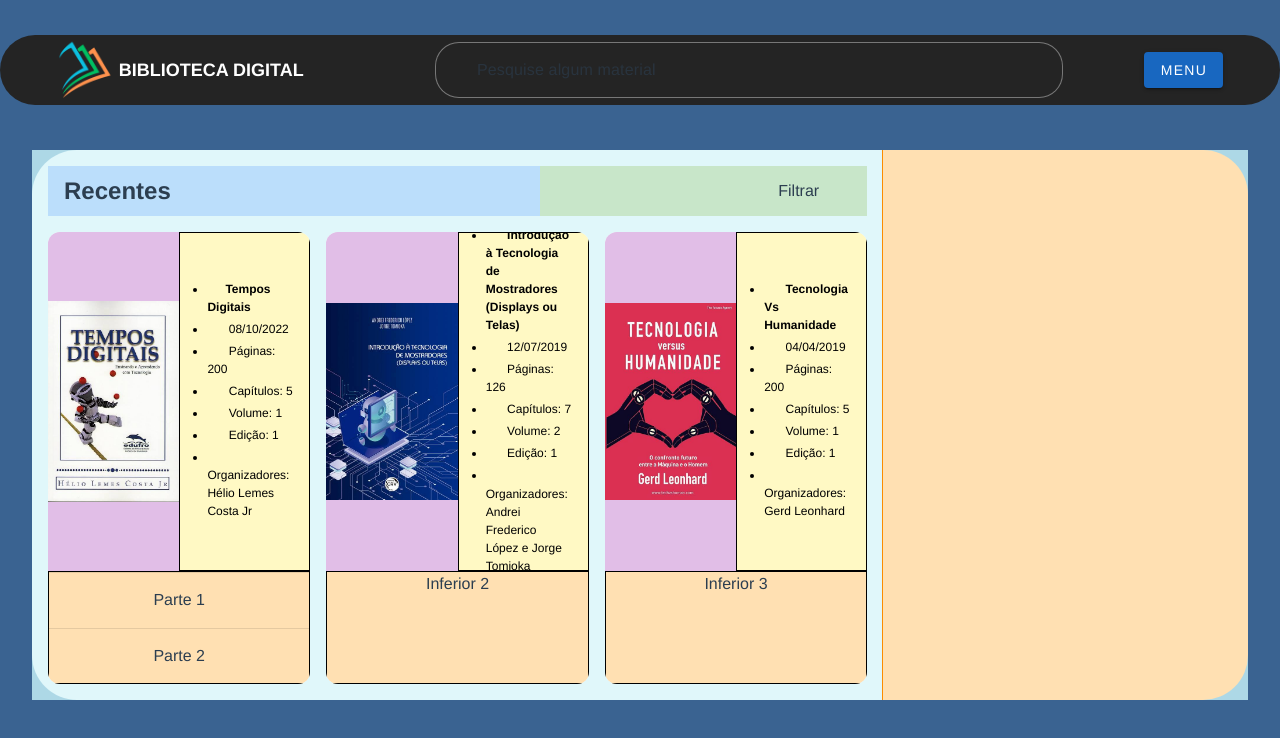
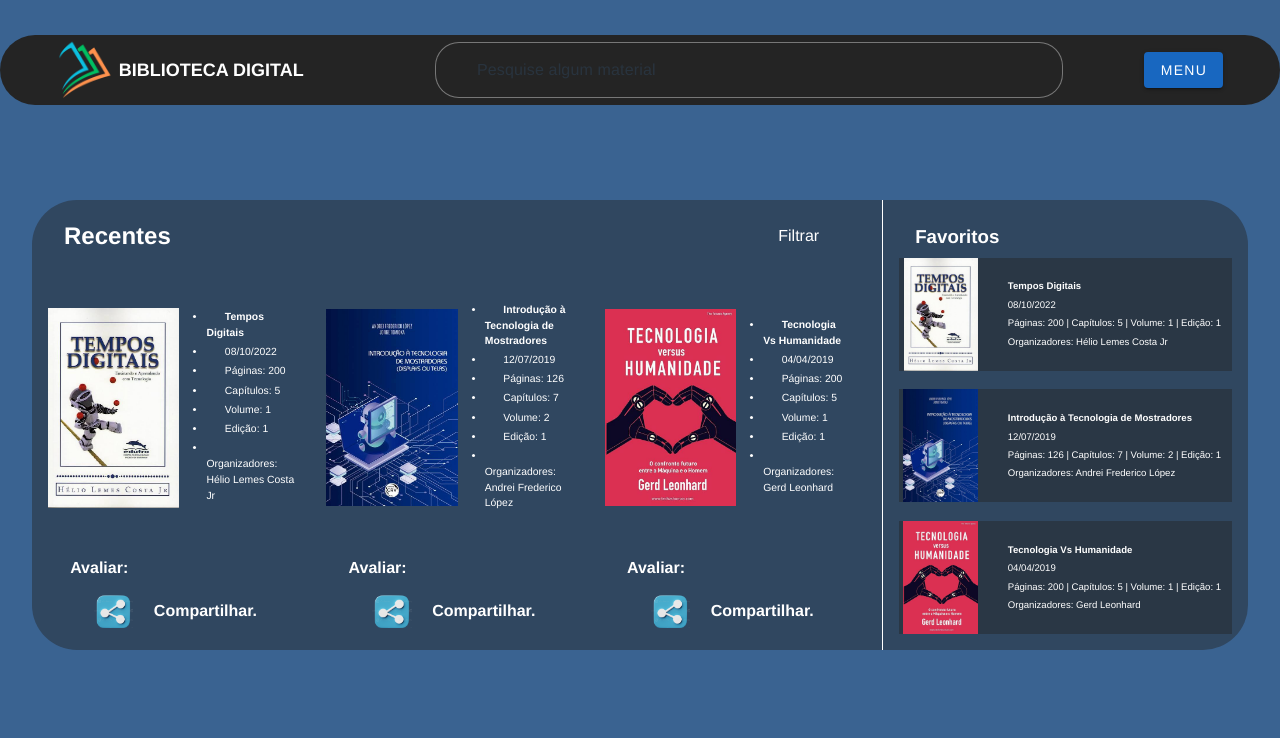
Before and after one commit to harcyldowinkelmann/biblioteca-digital, a Vue app in the folder frontend/: page /#/home in a window 1280 px wide. Shown: the top 738 px of the page. Built offline with nearby package versions, Linux system fonts and the light colour scheme; what vue-the-mask would draw is missing.

Commit message:
feat(HomeView): Melhorando interface | Adicionando cards dinâmicos

```diff
--- a/frontend/src/views/HomeView.vue
+++ b/frontend/src/views/HomeView.vue
@@ -15,108 +15,127 @@
           </div>
 
           <div class="bottom-section">
-            <div class="card">
+                <div class="card" v-for="(book, index) in books" :key="index">
                     <div class="card-top">
                         <div class="card-left">
                             <v-img
-                            alt="Biblioteca Digital"
-                            :src="bookImage"
+                              alt="Capa do livro"
+                              :src="book.image"
                               transition="scale-transition"
                               class="img-menu-bar"
-                        ></v-img>
+                            />
                         </div>
+
                         <div class="card-right">
                             <ul class="book-info">
-                            <li><v-icon>{{ bookInfos[2].icon }}</v-icon><strong>{{ bookInfos[0].titulo }}</strong></li>
-                            <li><v-icon>{{ bookInfos[0].icon }}</v-icon> {{ bookInfos[0].publicacao }}</li>
-                            <li><v-icon>{{ bookInfos[0].icon }}</v-icon> Páginas: {{ bookInfos[0].paginas }}</li>
-                            <li><v-icon>{{ bookInfos[0].icon }}</v-icon> Capítulos: {{ bookInfos[0].capitulos }}</li>
-                            <li><v-icon>{{ bookInfos[0].icon }}</v-icon> Volume: {{ bookInfos[0].volume }}</li>
-                            <li><v-icon>{{ bookInfos[0].icon }}</v-icon> Edição: {{ bookInfos[0].edicao }}</li>
-                            <li><v-icon>{{ bookInfos[0].icon }}</v-icon> Organizadores: {{ bookInfos[0].organizadores }}</li>
+                                <li><v-icon>{{ book.icon }}</v-icon> <strong>{{ book.titulo }}</strong></li>
+                                <li><v-icon>{{ book.icon }}</v-icon> {{ book.publicacao }}</li>
+                                <li><v-icon>{{ book.icon }}</v-icon> Páginas: {{ book.paginas }}</li>
+                                <li><v-icon>{{ book.icon }}</v-icon> Capítulos: {{ book.capitulos }}</li>
+                                <li><v-icon>{{ book.icon }}</v-icon> Volume: {{ book.volume }}</li>
+                                <li><v-icon>{{ book.icon }}</v-icon> Edição: {{ book.edicao }}</li>
+                                <li><v-icon>{{ book.icon }}</v-icon> Organizadores: {{ book.organizadores }}</li>
                             </ul>
                         </div>
                     </div>
 
                     <div class="card-bottom">
-                    <div class="bottom-half">Parte 1</div>
-                    <div class="bottom-half">Parte 2</div>
+                        <div class="bottom-half">
+                            <span class="rating-material">Avaliar:</span>
+                            <v-rating hover :length="5" size="x-small" :model-value="3" />
+                        </div>
+                        <div class="bottom-half">
+                            <div class="imagem-container">
+                                <img :src="share" alt="Imagem">
+                            </div>
+                            <div class="texto-container">
+                                <p>Compartilhar.</p>
                             </div>
                         </div>
-
-            <div class="card">
-              <div class="card-top">
-                <div class="card-left">
-                    <v-img
-                        alt="Biblioteca Digital"
-                        :src="bookImage2"
-                        transition="scale-transition"
-                        class="img-menu-bar"
-                    ></v-img>
                     </div>
-                <div class="card-right">
-                    <ul class="book-info">
-                        <li><v-icon>{{ bookInfos[2].icon }}</v-icon> <strong>{{ bookInfos[1].titulo }}</strong></li>
-                        <li><v-icon>{{ bookInfos[1].icon }}</v-icon> {{ bookInfos[1].publicacao }}</li>
-                        <li><v-icon>{{ bookInfos[0].icon }}</v-icon> Páginas: {{ bookInfos[1].paginas }}</li>
-                        <li><v-icon>{{ bookInfos[0].icon }}</v-icon> Capítulos: {{ bookInfos[1].capitulos }}</li>
-                        <li><v-icon>{{ bookInfos[0].icon }}</v-icon> Volume: {{ bookInfos[1].volume }}</li>
-                        <li><v-icon>{{ bookInfos[0].icon }}</v-icon> Edição: {{ bookInfos[1].edicao }}</li>
-                        <li><v-icon>{{ bookInfos[0].icon }}</v-icon> Organizadores: {{ bookInfos[1].organizadores }}</li>
-                    </ul>
-                </div>
-              </div>
-              <div class="card-bottom">Inferior 2</div>
-            </div>
-
-            <div class="card">
-              <div class="card-top">
-                <div class="card-left">
-                    <v-img
-                        alt="Biblioteca Digital"
-                        :src="bookImage3"
-                        transition="scale-transition"
-                        class="img-menu-bar"
-                    ></v-img>
-                </div>
-                <div class="card-right">
-                    <ul class="book-info">
-                        <li><v-icon>{{ bookInfos[2].icon }}</v-icon> <strong>{{ bookInfos[2].titulo }}</strong></li>
-                        <li><v-icon>{{ bookInfos[2].icon }}</v-icon> {{ bookInfos[2].publicacao }}</li>
-                        <li><v-icon>{{ bookInfos[2].icon }}</v-icon> Páginas: {{ bookInfos[2].paginas }}</li>
-                        <li><v-icon>{{ bookInfos[2].icon }}</v-icon> Capítulos: {{ bookInfos[2].capitulos }}</li>
-                        <li><v-icon>{{ bookInfos[2].icon }}</v-icon> Volume: {{ bookInfos[2].volume }}</li>
-                        <li><v-icon>{{ bookInfos[2].icon }}</v-icon> Edição: {{ bookInfos[2].edicao }}</li>
-                        <li><v-icon>{{ bookInfos[2].icon }}</v-icon> Organizadores: {{ bookInfos[2].organizadores }}</li>
-                    </ul>
-                </div>
-              </div>
-              <div class="card-bottom">Inferior 3</div>
                 </div>
             </div>
         </div>
 
-        <v-divider vertical class="border-opacity-100" color="warning"></v-divider>
+        <v-divider vertical class="border-opacity-100" color="white"></v-divider>
 
         <div class="right-panel">
-          <!-- Conteúdo da direita -->
+            <div class="right-top-section">
+                <div class="text-card-right-panel">
+                  <h3>Favoritos</h3>
+                </div>
+            </div>
+            <div class="right-bottom-section">
+                <div class="right-bottom-item">
+                    <div class="bottom-item-left">
+                        <v-img
+                            alt="Capa do livro"
+                            :src="books[0].image"
+                            transition="scale-transition"
+                            class="img-menu-bar"
+                        />
+                    </div>
+                    <div class="bottom-item-right">
+                        <ul class="book-info-right-card">
+                            <li><v-icon>mdi-search</v-icon> <strong>{{ books[0].titulo }}</strong></li>
+                            <li><v-icon>mdi-search</v-icon> {{ books[0].publicacao }}</li>
+                            <li><v-icon>mdi-search</v-icon> Páginas: {{ books[0].paginas }} | Capítulos: {{ books[0].capitulos }} | Volume: {{ books[0].volume }} | Edição: {{ books[0].edicao }}</li>
+                            <li><v-icon>mdi-search</v-icon> Organizadores: {{ books[0].organizadores }}</li>
+                        </ul>
+                    </div>
+                </div>
+                <div class="right-bottom-item">
+                    <div class="bottom-item-left">
+                        <v-img
+                            alt="Capa do livro"
+                            :src="books[1].image"
+                            transition="scale-transition"
+                            class="img-menu-bar"
+                        />
+                    </div>
+                    <div class="bottom-item-right">
+                        <ul class="book-info-right-card">
+                            <li><v-icon>mdi-search</v-icon> <strong>{{ books[1].titulo }}</strong></li>
+                            <li><v-icon>mdi-search</v-icon> {{ books[1].publicacao }}</li>
+                            <li><v-icon>mdi-search</v-icon> Páginas: {{ books[1].paginas }} | Capítulos: {{ books[1].capitulos }} | Volume: {{ books[1].volume }} | Edição: {{ books[1].edicao }}</li>
+                            <li><v-icon>mdi-search</v-icon> Organizadores: {{ books[1].organizadores }}</li>
+                        </ul>
+                    </div>
+                </div>
+                <div class="right-bottom-item">
+                    <div class="bottom-item-left">
+                        <v-img
+                            alt="Capa do livro"
+                            :src="books[2].image"
+                            transition="scale-transition"
+                            class="img-menu-bar"
+                        />
+                    </div>
+                    <div class="bottom-item-right">
+                        <ul class="book-info-right-card">
+                            <li><v-icon>mdi-search</v-icon> <strong>{{ books[2].titulo }}</strong></li>
+                            <li><v-icon>mdi-search</v-icon> {{ books[2].publicacao }}</li>
+                            <li><v-icon>mdi-search</v-icon> Páginas: {{ books[2].paginas }} | Capítulos: {{ books[2].capitulos }} | Volume: {{ books[2].volume }} | Edição: {{ books[2].edicao }}</li>
+                            <li><v-icon>mdi-search</v-icon> Organizadores: {{ books[2].organizadores }}</li>
+                        </ul>
+                    </div>
+                </div>
+            </div>
         </div>
       </div>
     </div>
 </template>
 
 <script>
-import BookImage from '@/assets/images/content/book-image.jpg'
+import BookImage1 from '@/assets/images/content/book-image.jpg'
 import BookImage2 from '@/assets/images/content/book-image-2.jpg'
 import BookImage3 from '@/assets/images/content/book-image-3.jpg'
+import Compartilhar from '@/assets/images/home/share-img.webp'
 
 export default {
-  name: 'HomeView',
   data: () => ({
-    bookImage: BookImage,
-    bookImage2: BookImage2,
-    bookImage3: BookImage3,
-    bookInfos: [
+    share: Compartilhar,
+    books: [
       {
         titulo: 'Tempos Digitais',
         publicacao: '08/10/2022',
@@ -125,17 +144,19 @@ export default {
         volume: '1',
         edicao: '1',
         organizadores: 'Hélio Lemes Costa Jr',
-            icon: 'mdi-clock'
+        icon: 'mdi-clock',
+        image: BookImage1
       },
       {
-            titulo: 'Introdução à Tecnologia de Mostradores (Displays ou Telas)',
+        titulo: 'Introdução à Tecnologia de Mostradores',
         publicacao: '12/07/2019',
         paginas: '126',
         capitulos: '7',
         volume: '2',
         edicao: '1',
-            organizadores: 'Andrei Frederico López e Jorge Tomioka',
-            icon: 'mdi-clock'
+        organizadores: 'Andrei Frederico López',
+        icon: 'mdi-clock',
+        image: BookImage2
       },
       {
         titulo: 'Tecnologia Vs Humanidade',
@@ -145,8 +166,9 @@ export default {
         volume: '1',
         edicao: '1',
         organizadores: 'Gerd Leonhard',
-            icon: 'mdi-clock'
-        },
+        icon: 'mdi-clock',
+        image: BookImage3
+      }
     ]
   })
 }
@@ -161,32 +183,23 @@ export default {
 }
 
 .content {
+  background-color: rgba(36, 36, 36, 0.45);
+  border-radius: 45px;
   margin-top: 50px;
   width: 95%;
-  height: 550px;
-  background-color: lightblue;
+  height: 450px; /* No pc de casa, aumentar para 550px */
   display: flex;
   flex-direction: row;
 }
 
 .left-panel {
   width: 70%;
-  background-color: #e0f7fa;
   padding: 1rem;
   border-top-left-radius: 45px;
   border-bottom-left-radius: 45px;
   box-sizing: border-box;
   display: flex;
   flex-direction: column;
-}
-
-.right-panel {
-  width: 30%;
-  background-color: #ffe0b2;
-  padding: 1rem;
-  border-top-right-radius: 45px;
-  border-bottom-right-radius: 45px;
-  box-sizing: border-box;
 }
 
 .top-section {
@@ -198,7 +211,8 @@ export default {
 
 .top-left {
   width: 60%;
-  background-color: #bbdefb;
+  font-weight: bolder;
+  color: white;
   display: flex;
   align-items: center;
   padding-left: 1rem;
@@ -206,7 +220,7 @@ export default {
 
 .top-right {
   width: 40%;
-  background-color: #c8e6c9;
+  color: white;
   display: flex;
   justify-content: flex-end;
   align-items: center;
@@ -228,7 +242,6 @@ export default {
 
 .card {
   flex: 1;
-  background-color: #f5f5f5;
   padding: 0;
   border-radius: 12px;
   display: flex;
@@ -254,7 +267,6 @@ export default {
 
 .card-left {
   width: 50%;
-  background-color: #e1bee7;
   display: flex;
   justify-content: center;
   align-items: center;
@@ -270,35 +282,29 @@ export default {
 
 .card-right {
   width: 50%;
-  background-color: #fff9c4;
   display: flex;
   padding: 0.5rem;
   box-sizing: border-box;
-  border: 1px black solid;
 }
 
 .card-bottom {
   height: 25%;
   width: 100%;
-  background-color: #ffe0b2;
   display: flex;
   flex-direction: column; /* Divide verticalmente */
   padding: 0;
   margin: 0;
-  border: 1px black solid;
 }
 
 .bottom-half {
-  width: 100%;
-  height: 50%; /* 50% da altura do card-bottom */
   display: flex;
   justify-content: center;
   align-items: center;
-  border-top: 1px solid rgba(0, 0, 0, 0.1); /* opcional: separação visual */
+  height: 100%;
 }
 
 .book-info {
-  font-size: 0.75rem;
+  font-size: 0.65rem; /* No pc de casa, aumentar para 0.75rem */
   color: black;
   text-align: left;
   padding: 0.5rem;
@@ -308,5 +314,111 @@ export default {
 
 .book-info li {
   margin-bottom: 0.2rem;
+  color: white;
+}
+
+.rating-material {
+  font-size: 1rem;
+  font-weight: bolder;
+  color: white;
+  padding-top: 3px;
+}
+
+.imagem-container {
+  width: 20%;
+  height: 100%;
+  display: flex;
+  justify-content: center;
+  align-items: center;
+}
+
+.imagem-container img {
+  width: 75%;
+  height: 75%;
+  object-fit: cover;
+}
+
+.texto-container {
+  width: 50%;
+  height: 100%;
+  font-weight: bolder;
+  color: white;
+  display: flex;
+  justify-content: center;
+  align-items: center;
+}
+
+/* Div panel da direita */
+
+.right-panel {
+  width: 30%;
+  padding: 1rem;
+  border-top-right-radius: 45px;
+  border-bottom-right-radius: 45px;
+  box-sizing: border-box;
+}
+
+.right-top-section {
+  width: 100%;
+  height: 10%;
+}
+
+.right-bottom-section {
+  display: flex;
+  flex-direction: column;
+  justify-content: space-between;
+  width: 100%;
+  height: 90%;
+}
+
+.right-bottom-item {
+  display: flex;
+  width: 100%;
+  height: 30%;
+  background-color: rgba(36, 36, 36, 0.45);
+}
+
+.bottom-item-left {
+  width: 25%;
+  height: 100%;
+  display: flex;
+  align-items: center;
+  justify-content: center;
+}
+
+.bottom-item-right {
+  width: 75%;
+  height: 100%;
+  display: flex;
+  align-items: center;
+  justify-content: flex-start;
+  padding-left: 10px;
+}
+
+.book-info-right-card {
+  font-size: 0.6rem;
+  margin: 0;
+  display: flex;
+  flex-direction: column;
+  justify-content: flex-start;
+  align-items: flex-start;
+  gap: 4px;
+}
+
+.book-info-right-card li {
+  display: flex;
+  align-items: center;
+  gap: 1px;
+  color: white;
+}
+
+.text-card-right-panel {
+  display: flex;
+  align-items: center;         /* Centraliza verticalmente */
+  justify-content: flex-start; /* Alinha à esquerda horizontalmente */
+  height: 100%;                /* Garante que a altura seja respeitada */
+  padding-left: 1rem;          /* (opcional) afasta um pouco da borda esquerda */
+  font-weight: bolder;
+  color: white;
 }
 </style>
```
Also changed, not shown: frontend/src/assets/images/home/share-img.webp (added). Lines whose indentation alone changed are shown as unchanged.
